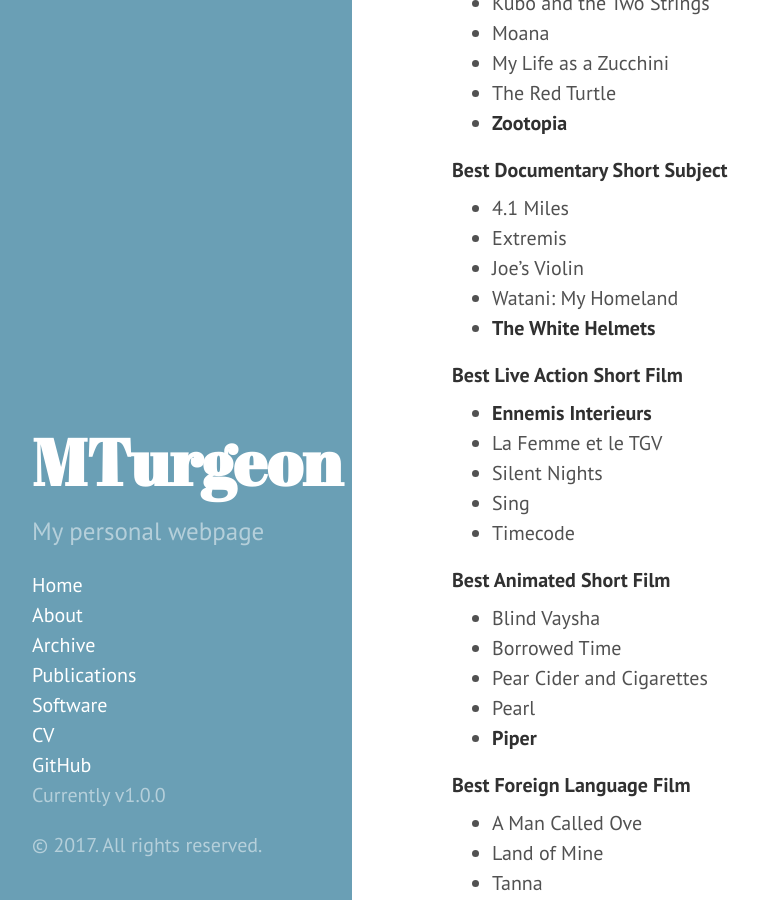
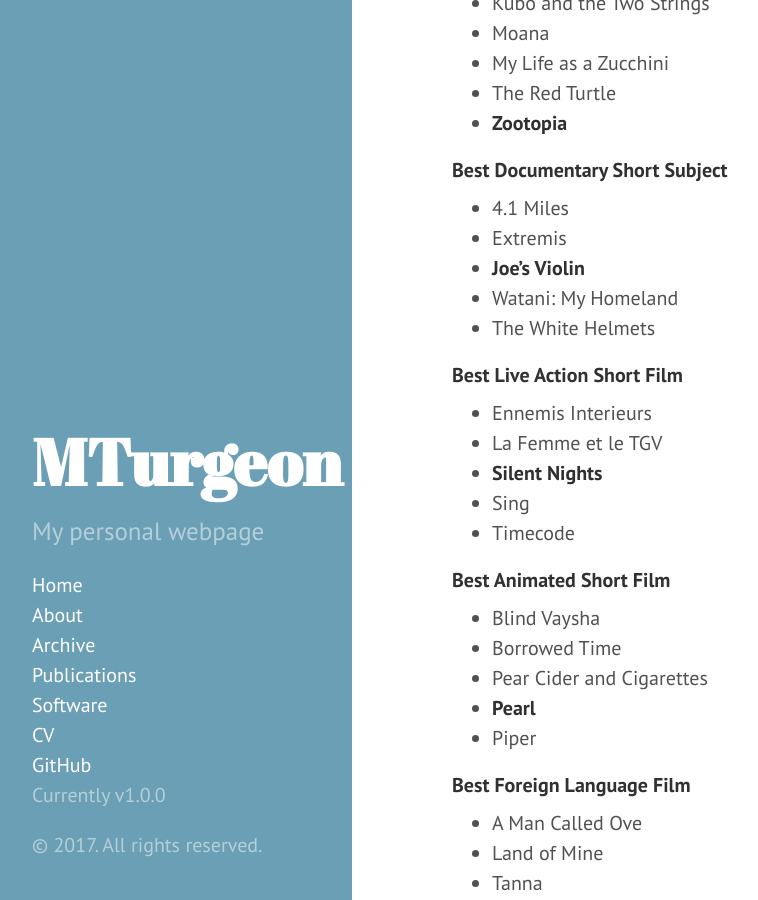
Before and after one commit to turgeonmaxime/old_website, a Jekyll site: the page built from _posts/2017-02-12-oscar-predictions.md, in a window 1280 px wide and 900 px high, scrolled down 3161 px. Shown: the whole window, without its empty margins (8-766 px from the left). Built offline with Jekyll 4.4.1, drawn with Linux system fonts in a browser that asks for light colours; comment, search, counter and statistics services are not loaded.

```diff
--- a/_posts/2017-02-12-oscar-predictions.md
+++ b/_posts/2017-02-12-oscar-predictions.md
@@ -116,15 +116,15 @@ My predictions are below, in bold. After the Academy Awards, I will update this
 
   - 4.1 Miles
   - Extremis
-  - Joe’s Violin
+  - **Joe’s Violin**
   - Watani: My Homeland
-  - **The White Helmets**
+  - The White Helmets
 
 #### Best Live Action Short Film
 
-  - **Ennemis Interieurs**
+  - Ennemis Interieurs
   - La Femme et le TGV
-  - Silent Nights
+  - **Silent Nights**
   - Sing
   - Timecode
 
@@ -133,16 +133,16 @@ My predictions are below, in bold. After the Academy Awards, I will update this
   - Blind Vaysha
   - Borrowed Time
   - Pear Cider and Cigarettes
-  - Pearl
-  - **Piper**
+  - **Pearl**
+  - Piper
 
 #### Best Foreign Language Film
 
   - A Man Called Ove
   - Land of Mine
   - Tanna
-  - The Salesman
-  - **Toni Erdmann**
+  - **The Salesman**
+  - Toni Erdmann
 
 #### Film Editing
 
```
